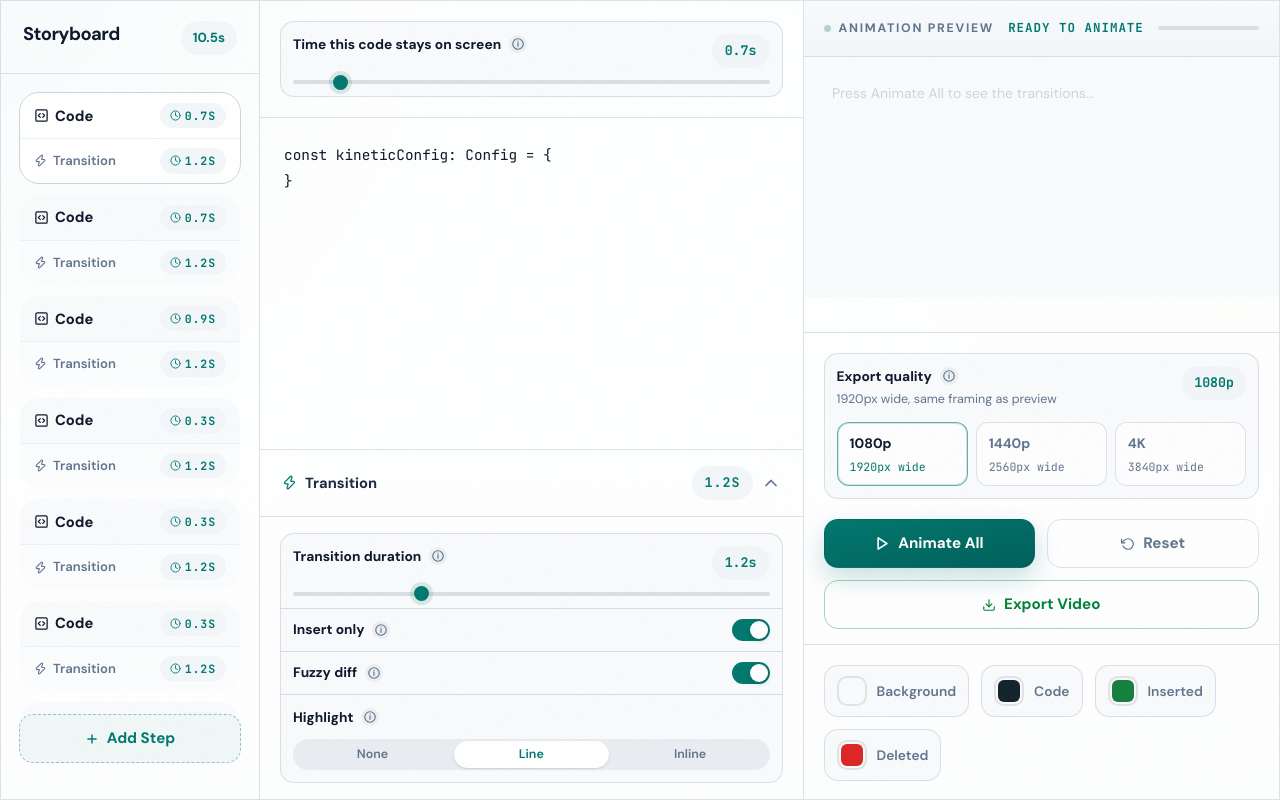
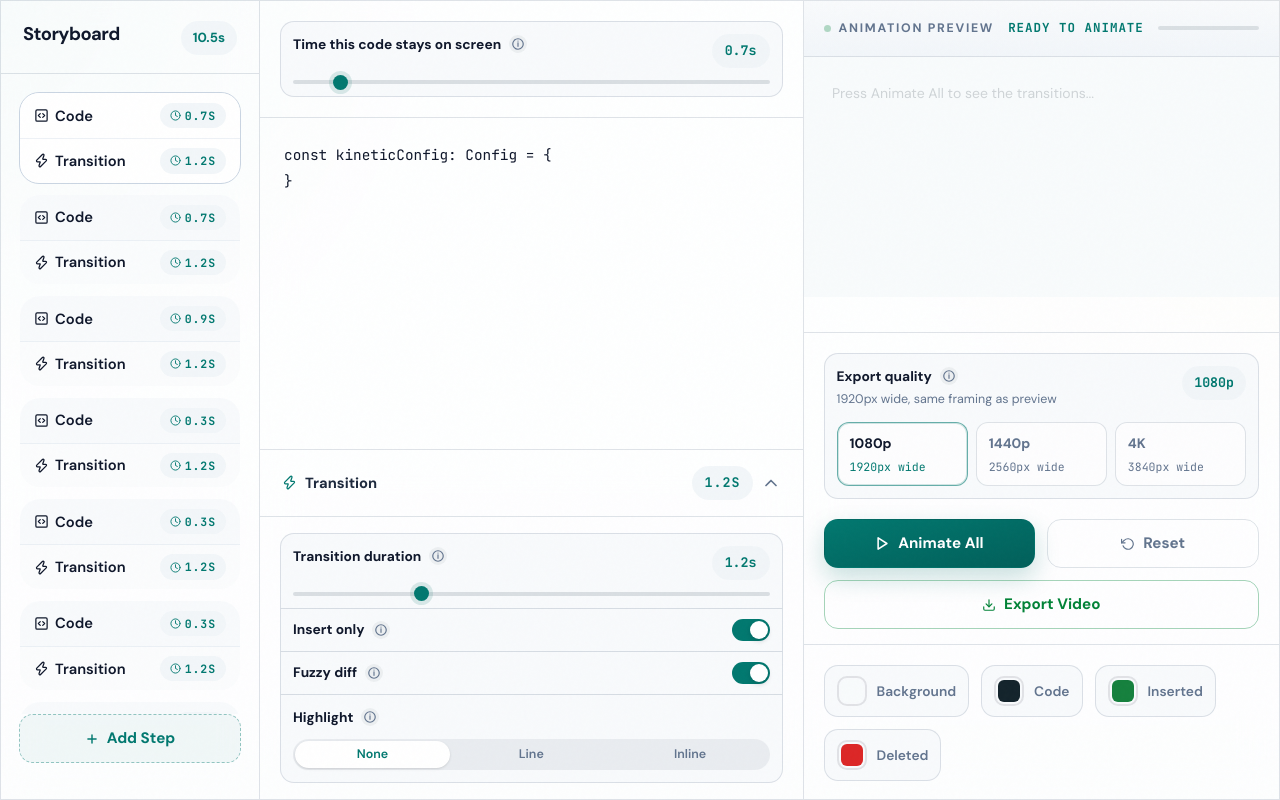
Before and after one commit to ericdai5/code-animation, a Next.js app: page / in a window 1280 px wide. Built offline with nearby package versions, Linux system fonts and the light colour scheme.

Commit message:
sidebar improvements

```diff
--- a/components/storyboard/storyboard-sidebar.tsx
+++ b/components/storyboard/storyboard-sidebar.tsx
@@ -117,7 +117,7 @@ export function StoryboardSidebar({
                 tabIndex={0}
                 aria-pressed={isActive}
               >
-                  <span className="flex items-center gap-1.5 text-[0.92rem] font-bold">
+                <span className="flex items-center gap-1.5 text-[0.92rem] font-semibold">
                   <SquareCode size={15} /> Code
                 </span>
                 <span className="inline-flex items-center gap-1 rounded-full bg-slate-100/90 px-2.5 py-1 font-mono text-[0.72rem] font-bold uppercase tracking-[0.08em] text-teal-700">
@@ -145,8 +145,9 @@ export function StoryboardSidebar({
                     }
                   }}
                 >
-                    <span className="flex items-center gap-1.5 text-[0.82rem] font-semibold text-slate-500">
-                      <Zap size={13} /> Transition
+                  <span className="flex items-center gap-1.5 text-[0.92rem] font-semibold text-slate-900">
+                    <Zap size={15} aria-hidden />
+                    Transition
                   </span>
                   <span className="inline-flex items-center gap-1 rounded-full bg-slate-100/90 px-2.5 py-1 font-mono text-[0.72rem] font-bold uppercase tracking-[0.08em] text-teal-700">
                     <Clock size={11} />{" "}
```
Also changed, not shown: DEFAULT_STEP_CODES.txt. Lines whose indentation alone changed are shown as unchanged.
